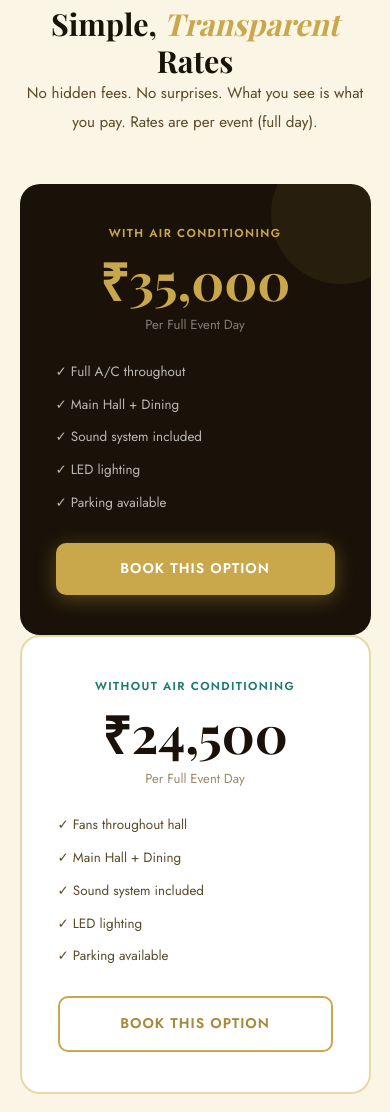
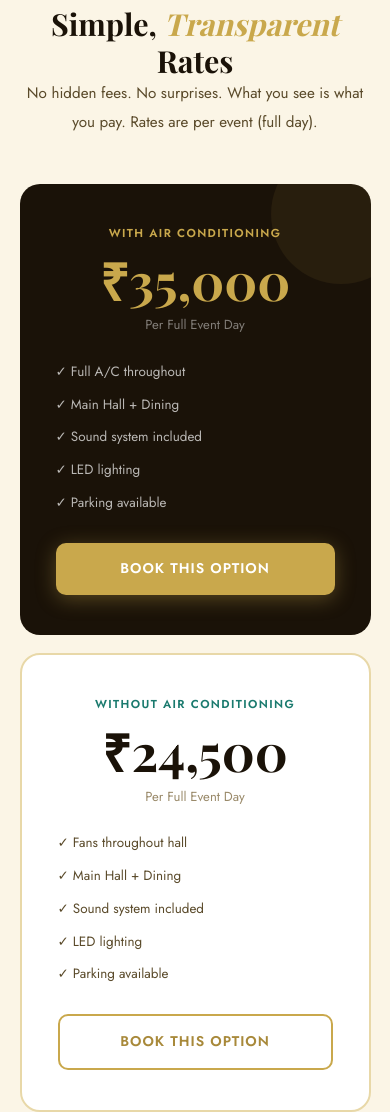
Before and after one commit to conventionhalldevi/devikalyanamandapam, a plain HTML site: page amenities/index.html in a window 390 px wide. Shown: the part 3460-4572 px from the top of the page. Drawn offline with nearby package versions, Linux system fonts and the light colour scheme; a web font is replaced by a local one.

Commit message:
Update style.css

```diff
--- a/css/style.css
+++ b/css/style.css
@@ -555,7 +555,23 @@ footer { background: var(--text-dark); color: rgba(255,255,255,0.6); padding: 60
 .faq-item.open .faq-a { max-height: 300px; }
 .faq-a p { padding: 0 22px 18px; font-size: 0.88rem; color: var(--text-mid); line-height: 1.8; }
 
-/* ═══════════════════════════════════════
+/* Pricing options grid */
+.pricing-options-grid {
+  display: grid;
+  grid-template-columns: 1fr 1fr;
+  gap: 28px;
+  max-width: 700px;
+  margin: 0 auto;
+}
+
+@media (max-width: 640px) {
+  .pricing-options-grid {
+    grid-template-columns: 1fr;
+    max-width: 100%;
+    gap: 18px;
+  }
+}
+══════════════════════════════════════
    GALLERY PAGE
 ═══════════════════════════════════════ */
 .gallery-full-grid {
```
